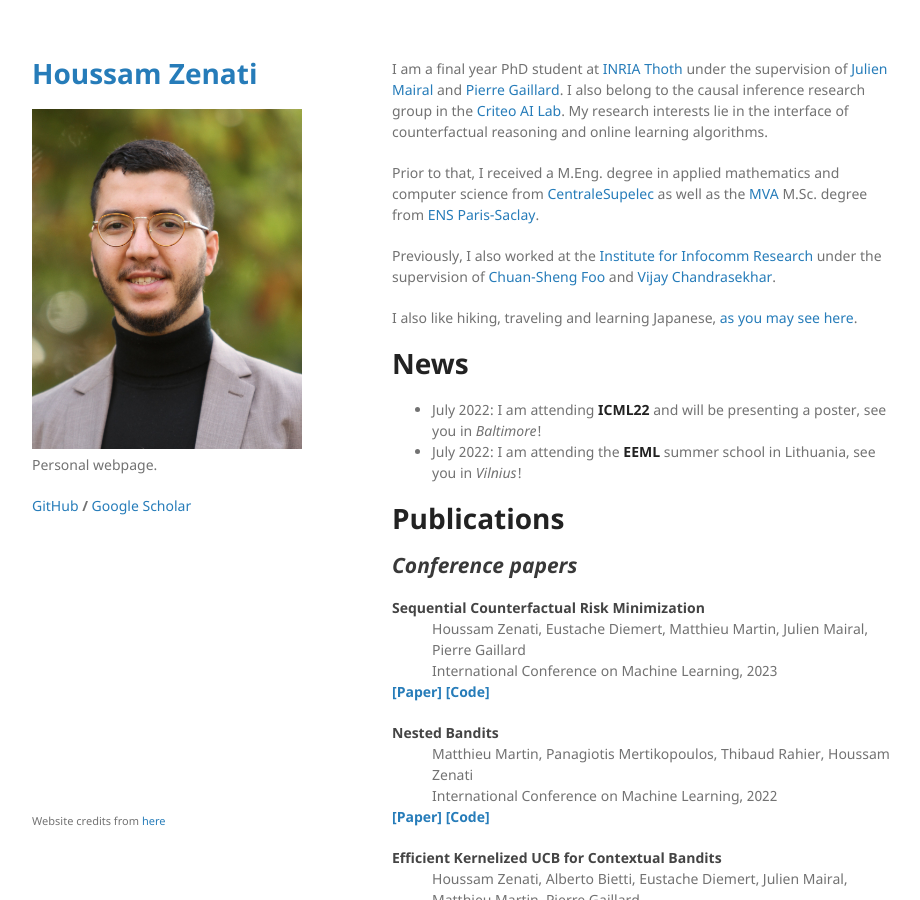
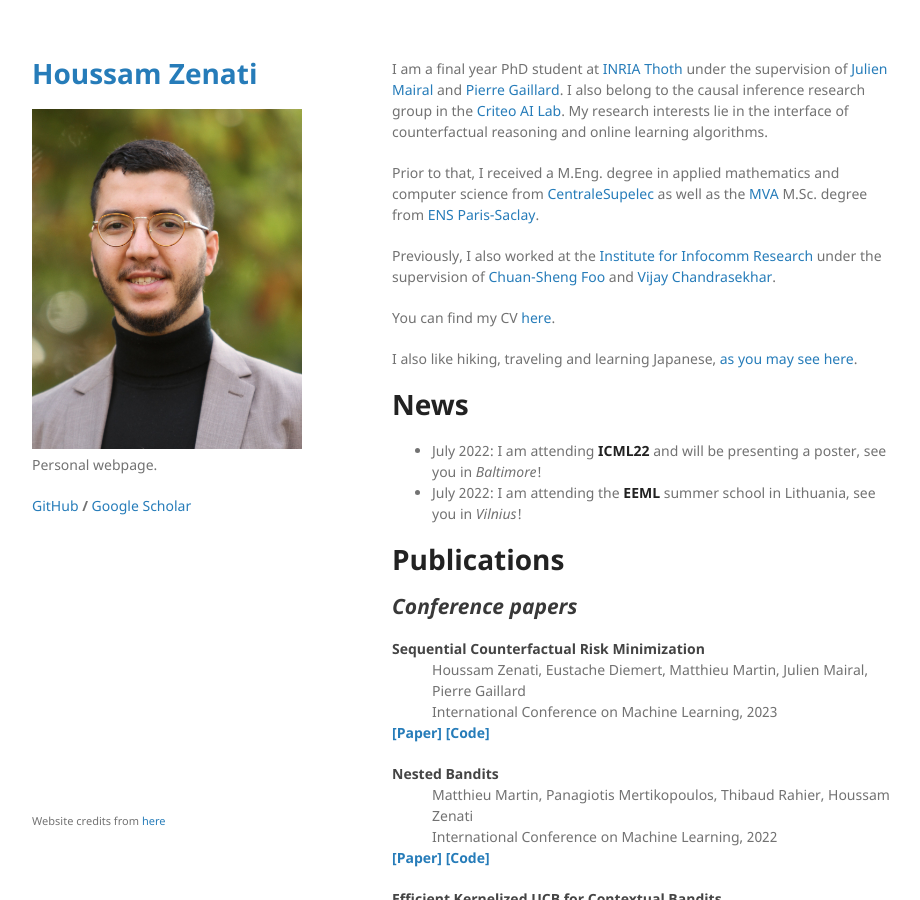
Before and after one commit to houssamzenati/houssamzenati.github.io, a Jekyll site: the page built from index.md, in a window 1280 px wide and 900 px high. Shown: the whole window, without its empty margins (178-1098 px from the left). Built offline with Jekyll 4.4.1, drawn with Linux system fonts in a browser that asks for light colours.

Commit message:
added CV

```diff
--- a/index.md
+++ b/index.md
@@ -7,6 +7,8 @@ I am a final year PhD student at [INRIA Thoth](https://team.inria.fr/thoth/) und
 Prior to that, I received a M.Eng. degree in applied mathematics and computer science from [CentraleSupelec](https://www.centralesupelec.fr/) as well as the [MVA](https://www.master-mva.com/) M.Sc. degree from [ENS Paris-Saclay](https://ens-paris-saclay.fr/).
 
 Previously, I also worked at the [Institute for Infocomm Research](https://www.a-star.edu.sg/i2r) under the supervision of [Chuan-Sheng Foo](http://ai.stanford.edu/~csfoo/) and [Vijay Chandrasekhar](https://scholar.google.com/citations?user=KUt4JCAAAAAJ&hl=en).
+
+You can find my CV [here](https://github.com/houssamzenati/houssamzenati.github.io/CV_Houssam_Zenati.pdf).
 
 I also like hiking, traveling and learning Japanese, [as you may see here](./another-page.html).
 
```
Also changed, not shown: 1 other file.
